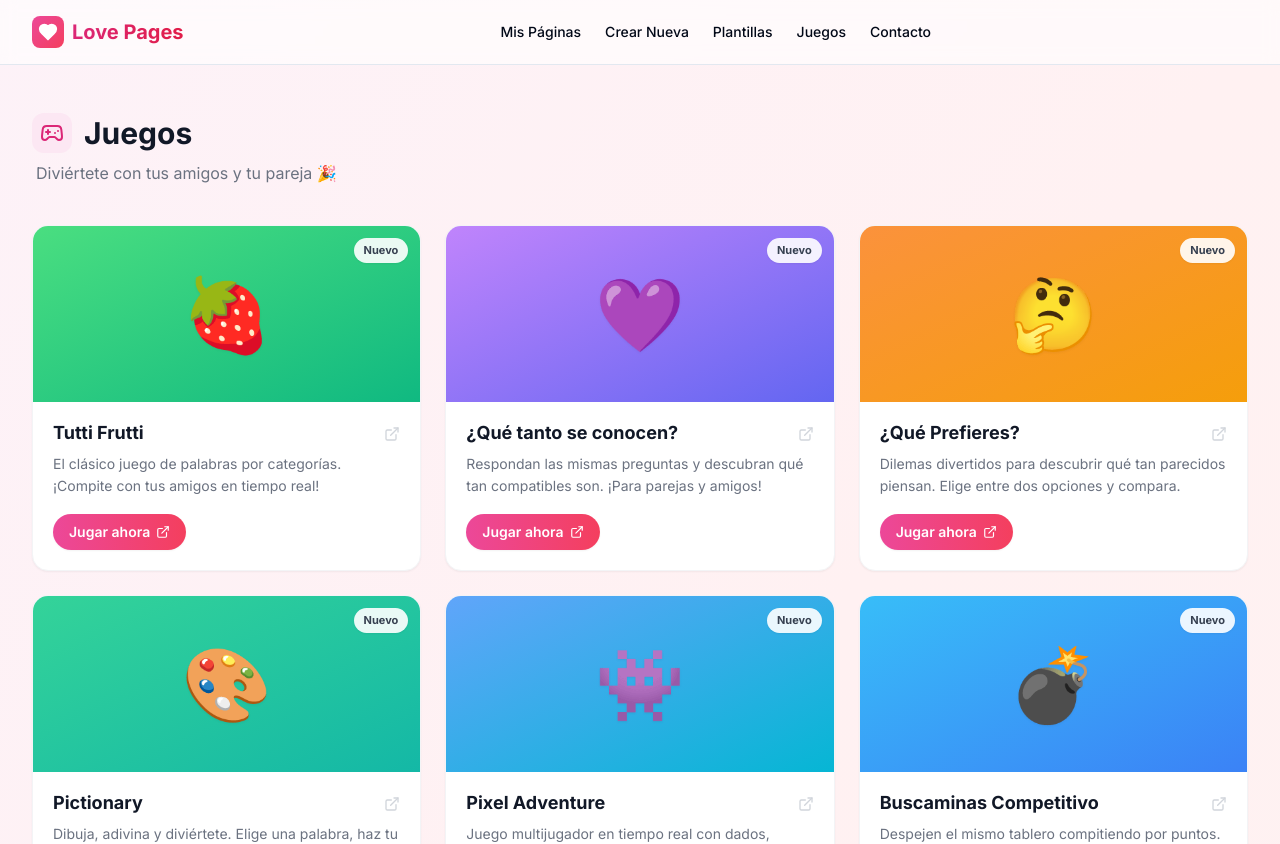
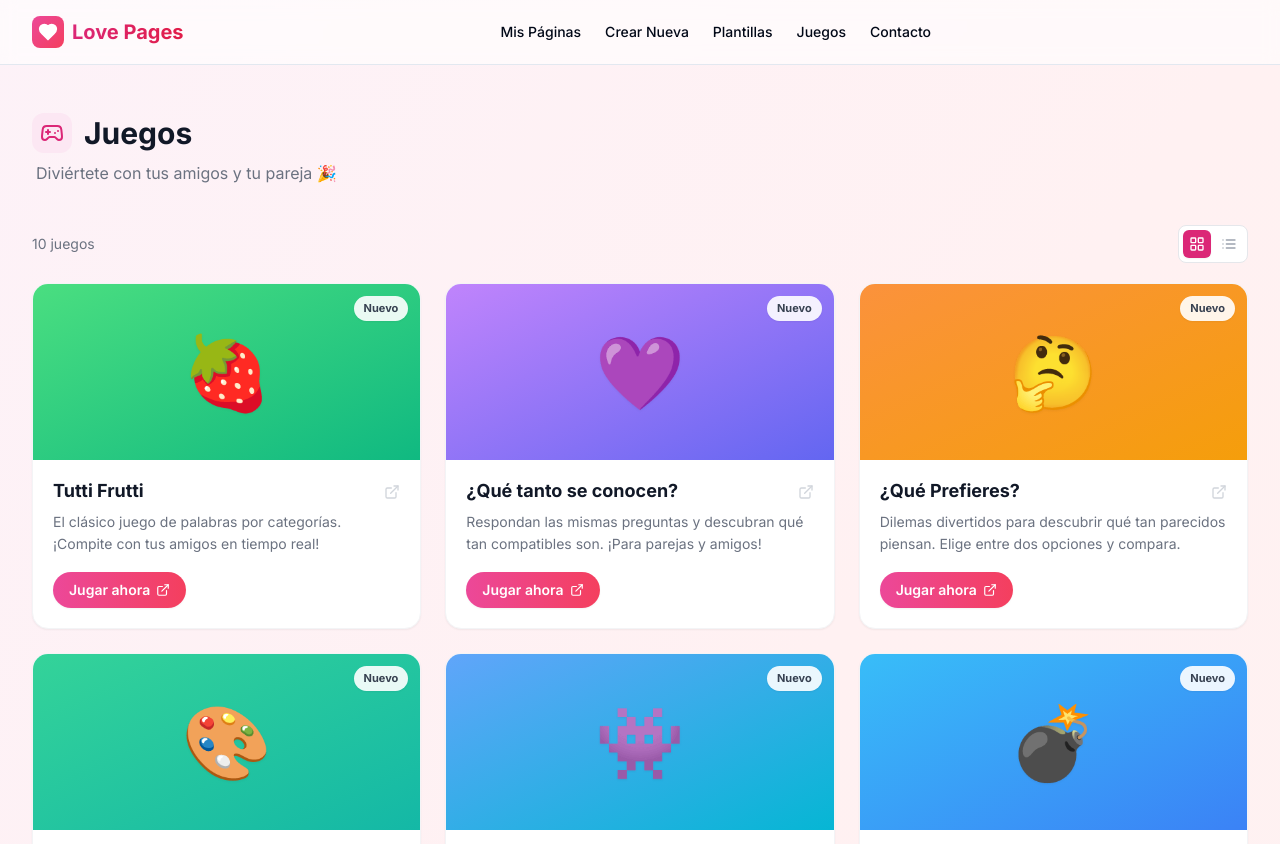
Before and after one commit to carlos123ordaz/love-page, a Next.js app: page /games in a window 1280 px wide. Shown: the top 844 px of the page. Built offline with nearby package versions, Linux system fonts and the light colour scheme; no server answers.

Commit message:
feat: mejorar vista de juegos

```diff
--- a/src/app/games/games-client.tsx
+++ b/src/app/games/games-client.tsx
@@ -1,7 +1,8 @@
 'use client';
 
+import { useState } from 'react';
 import { Header } from '@/components/layout/header';
-import { Gamepad2, ExternalLink } from 'lucide-react';
+import { Gamepad2, ExternalLink, LayoutGrid, List } from 'lucide-react';
 
 const GAMES = [
     {
@@ -106,6 +107,8 @@ const GAMES = [
 ];
 
 export default function GamesPage() {
+    const [viewMode, setViewMode] = useState<'grid' | 'list'>('grid');
+
     return (
         <div className="min-h-screen bg-gradient-to-br from-pink-50 via-rose-50 to-red-50">
             <Header />
@@ -124,9 +127,42 @@ export default function GamesPage() {
                     </p>
                 </div>
 
-                {/* Games grid */}
-                <div className="grid grid-cols-1 sm:grid-cols-2 lg:grid-cols-3 gap-4 sm:gap-6">
+                {/* View Mode Toggle */}
+                <div className="flex items-center justify-between mb-5">
+                    <p className="text-sm text-gray-500">
+                        {GAMES.length} juego{GAMES.length !== 1 ? 's' : ''}
+                    </p>
+                    <div className="flex items-center gap-1 bg-white rounded-lg border border-gray-200 p-1">
+                        <button
+                            onClick={() => setViewMode('grid')}
+                            className={`p-1.5 rounded-md transition-all ${viewMode === 'grid'
+                                ? 'bg-pink-600 text-white shadow-sm'
+                                : 'text-gray-400 hover:text-gray-600'
+                                }`}
+                            title="Vista mosaico"
+                        >
+                            <LayoutGrid className="w-4 h-4" />
+                        </button>
+                        <button
+                            onClick={() => setViewMode('list')}
+                            className={`p-1.5 rounded-md transition-all ${viewMode === 'list'
+                                ? 'bg-pink-600 text-white shadow-sm'
+                                : 'text-gray-400 hover:text-gray-600'
+                                }`}
+                            title="Vista lista"
+                        >
+                            <List className="w-4 h-4" />
+                        </button>
+                    </div>
+                </div>
+
+                {/* Games grid/list */}
+                <div className={viewMode === 'grid'
+                    ? 'grid grid-cols-1 sm:grid-cols-2 lg:grid-cols-3 gap-4 sm:gap-6'
+                    : 'flex flex-col gap-2 sm:gap-3'
+                }>
                     {GAMES.map((game) => (
+                        viewMode === 'grid' ? (
                             <a
                                 key={game.id}
                                 href={game.url}
@@ -165,6 +201,51 @@ export default function GamesPage() {
                                     </span>
                                 </div>
                             </a>
+                        ) : (
+                            /* List View */
+                            <a
+                                key={game.id}
+                                href={game.url}
+                                target="_blank"
+                                rel="noopener noreferrer"
+                                className="group block rounded-xl overflow-hidden bg-white shadow-sm hover:shadow-lg transition-all duration-300 border border-gray-100"
+                            >
+                                <div className="flex flex-row">
+                                    <div
+                                        className={`relative w-24 h-20 sm:w-48 md:w-56 sm:h-36 bg-gradient-to-br ${game.color} flex items-center justify-center flex-shrink-0`}
+                                    >
+                                        <span className="text-4xl sm:text-5xl select-none drop-shadow-sm">
+                                            {game.emoji}
+                                        </span>
+                                        {game.badge && (
+                                            <span className="absolute top-2 right-2 bg-white/90 backdrop-blur-sm text-[10px] font-bold text-gray-700 px-2 py-0.5 rounded-full shadow-sm">
+                                                {game.badge}
+                                            </span>
+                                        )}
+                                    </div>
+                                    <div className="p-2.5 sm:p-4 flex flex-col justify-center flex-1 min-w-0">
+                                        <div className="flex items-start justify-between gap-2 sm:gap-3">
+                                            <div className="min-w-0">
+                                                <h2 className="font-bold text-sm sm:text-base text-gray-900 group-hover:text-pink-600 transition-colors truncate mb-0.5 sm:mb-1">
+                                                    {game.name}
+                                                </h2>
+                                                <p className="text-xs sm:text-sm text-gray-500 line-clamp-1 sm:line-clamp-2 mb-1 sm:mb-2">
+                                                    {game.description}
+                                                </p>
+                                                <span className="inline-flex items-center gap-1 text-[10px] sm:text-xs font-semibold text-white bg-gradient-to-r from-pink-500 to-rose-500 px-2.5 sm:px-3 py-1 sm:py-1.5 rounded-full">
+                                                    Jugar ahora
+                                                    <ExternalLink className="w-3 h-3" />
+                                                </span>
+                                            </div>
+                                            <div className="hidden sm:flex items-center gap-2 px-3 py-1.5 bg-pink-50 text-pink-600 rounded-full text-sm font-medium opacity-0 group-hover:opacity-100 transition-opacity flex-shrink-0">
+                                                <ExternalLink className="w-4 h-4" />
+                                                Abrir
+                                            </div>
+                                        </div>
+                                    </div>
+                                </div>
+                            </a>
+                        )
                     ))}
                 </div>
             </main>
```
Also changed, not shown: .claude/settings.local.json (added). Lines whose indentation alone changed are shown as unchanged.
